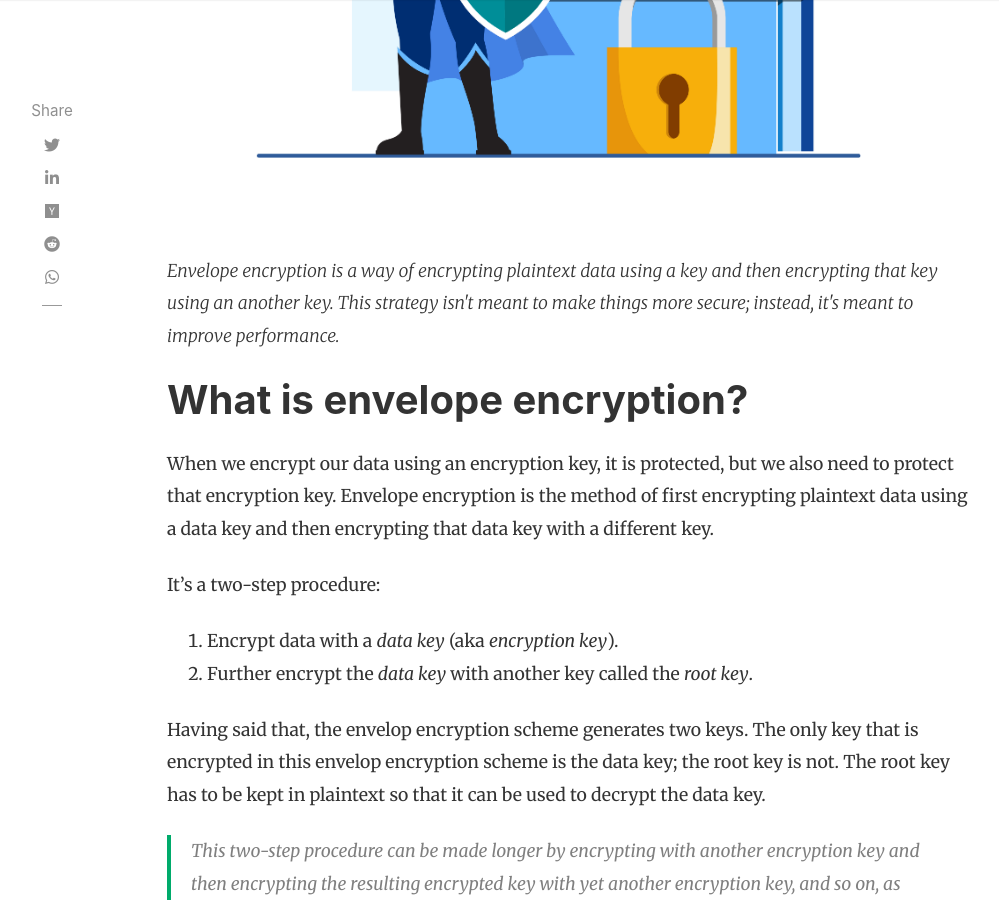
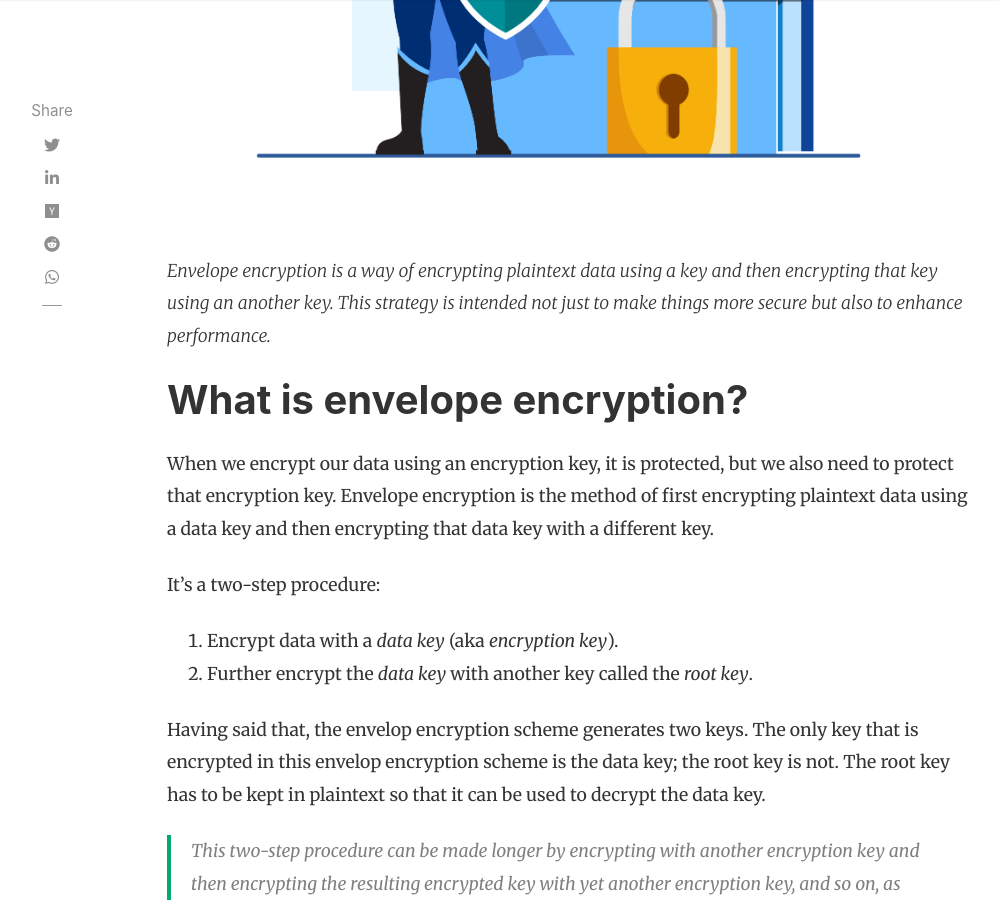
Before and after one commit to SenthilNayagan/senthilnayagan.github.io, a Jekyll site: the page built from _posts/data-management/data-engineering/data-security-and-compliance/2022-07-22-envelope-encryption.markdown, in a window 1280 px wide and 900 px high, scrolled down 692 px. Shown: the whole window, without its empty margins (118-1117 px from the left). Built offline with Jekyll 4.4.1, drawn with Linux system fonts in a browser that asks for light colours; nearby versions of some CDN libraries; comment, search, counter and statistics services are not loaded.

Commit message:
Minor changes to subtitle

```diff
--- a/_posts/data-management/data-engineering/data-security-and-compliance/2022-07-22-envelope-encryption.markdown
+++ b/_posts/data-management/data-engineering/data-security-and-compliance/2022-07-22-envelope-encryption.markdown
@@ -2,7 +2,7 @@
 layout: post
 title:  "Envelope Encryption"
 kicker: "Data Security and Compliance Series"
-subtitle: "Envelope encryption is a way of encrypting plaintext data using a key and then encrypting that key using an another key. This strategy isn't meant to make things more secure; instead, it's meant to improve performance."
+subtitle: "Envelope encryption is a way of encrypting plaintext data using a key and then encrypting that key using an another key. This strategy is intended not just to make things more secure but also to enhance performance."
 image: assets/images/posts-cover-images/envelope-encryption.jpg
 author: senthil
 date:   2022-07-22 18:00:40 +0530
```
